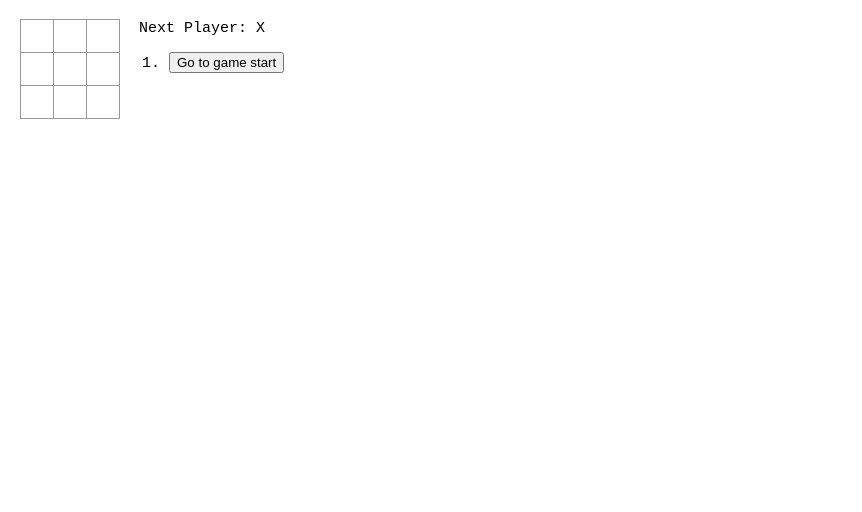
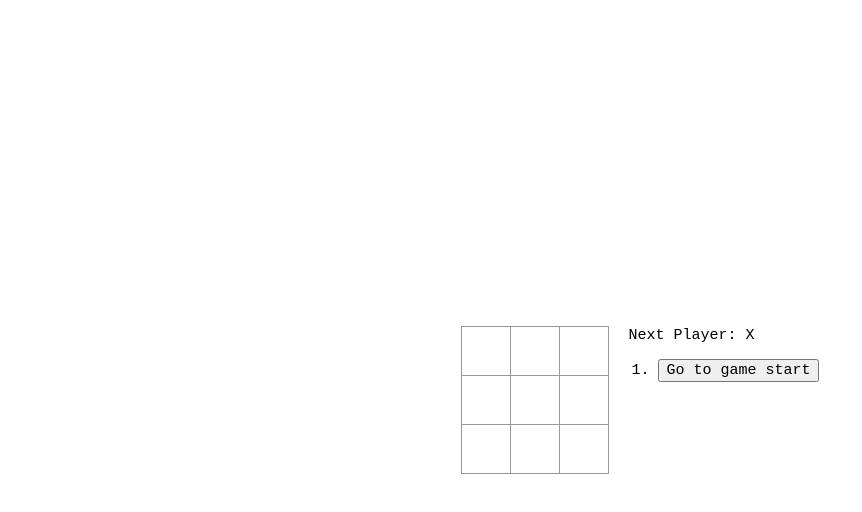
Before and after one commit to tedbyron/react-test, a React app: page / in a window 1280 px wide. Shown: the whole page, without its empty margins (0-862 px from the left). Built offline with nearby package versions, Linux system fonts and the light colour scheme.

Commit message:
Update index, style
index.css: center the game and game info
index.js: add click coordinate history, getCoordinates()
  update moves history logic
normalize.css: create

```diff
--- a/src/index.css
+++ b/src/index.css
@@ -1,43 +1,18 @@
+html {
+  height: 100%;
+}
+
 body {
   font: 15px "Iosevka SS07", monospace;
-  margin: 20px;
+  height: 100%;
+  display: flex;
+  flex-direction: column;
+  justify-content: center;
+  align-items: center;
 }
 
 ol, ul {
   padding-left: 30px;
-}
-
-.board-row:after {
-  clear: both;
-  content: "";
-  display: table;
-}
-
-.status {
-  margin-bottom: 10px;
-}
-
-.square {
-  background: #fff;
-  border: 1px solid #999;
-  float: left;
-  font-size: 24px;
-  font-weight: bold;
-  line-height: 34px;
-  height: 34px;
-  margin-right: -1px;
-  margin-top: -1px;
-  padding: 0;
-  text-align: center;
-  width: 34px;
-}
-
-.square:focus {
-  outline: none;
-}
-
-.kbd-navigation .square:focus {
-  background: #ddd;
 }
 
 .game {
@@ -48,3 +23,22 @@ ol, ul {
 .game-info {
   margin-left: 20px;
 }
+
+.square {
+  background: #fff;
+  border: 1px solid #999;
+  float: left;
+  font-size: 40px;
+  font-weight: bold;
+  line-height: 50px;
+  height: 50px;
+  margin-right: -1px;
+  margin-top: -1px;
+  padding: 0;
+  text-align: center;
+  width: 50px;
+}
+
+.square:focus {
+  outline: none;
+}
--- a/src/index.js
+++ b/src/index.js
@@ -1,32 +1,80 @@
 import React from 'react';
 import ReactDOM from 'react-dom';
+import './normalize.css';
 import './index.css';
 
 class Game extends React.Component {
   constructor(props) {
     super(props);
     this.state = {
-      history: [{squares: Array(9).fill(null)}],
+      history: [
+        {squares: Array(9).fill(null)},
+        {coordinates: Array(2).fill(null)}
+      ],
       stepNumber: 0,
       xIsNext: true
     };
   }
 
   handleClick(i) {
-    const history = this.state.history.slice(0, this.state.stepNumber + 1);
-    const current = history[this.state.stepNumber];
-    const squares = current.squares.slice();
+    const history = this.state.history.slice(0, this.state.stepNumber * 2 + 2);
+    const currentBoard = history[this.state.stepNumber * 2];
+    const currentSquares = currentBoard.squares.slice();
+    const currentLocation = this.getCoordinates(i);
 
-    if (calculateWinner(squares) || squares[i]) {
+    if (this.calculateWinner(currentSquares) || currentSquares[i]) {
       return;
     }
 
-    squares[i] = this.state.xIsNext ? 'X' : 'O';
+    currentSquares[i] = this.state.xIsNext ? 'X' : 'O';
     this.setState({
-      history: history.concat([{squares}]),
-      stepNumber: history.length,
+      history: history.concat([
+        {squares: currentSquares},
+        {coordinates: currentLocation}
+      ]),
+      stepNumber: history.length / 2,
       xIsNext: !this.state.xIsNext
     });
+  }
+
+  calculateWinner(squares) {
+    const lines = [
+      [0, 1, 2],
+      [3, 4, 5],
+      [6, 7, 8],
+      [0, 3, 6],
+      [1, 4, 7],
+      [2, 5, 8],
+      [0, 4, 8],
+      [2, 4, 6]
+    ];
+
+    for (let i = 0; i < lines.length; i++) {
+      const [a, b, c] = lines[i];
+      if (squares[a] && squares[a] === squares[b] && squares[a] === squares[c]) {
+        return squares[a];
+      }
+    }
+    return null;
+  }
+
+  getCoordinates(square) {
+    const board = [
+      [0, 1, 2],
+      [3, 4, 5],
+      [6, 7, 8]
+    ];
+    let row, column;
+
+    for (let i of board) {
+      if (i.includes(square)) {
+        row = board.indexOf(i);
+        break;
+      }
+    }
+    column = board[row].indexOf(square);
+
+    return [row, column];
   }
 
   jumpTo(step) {
@@ -38,32 +86,30 @@ class Game extends React.Component {
 
   render() {
     const history = this.state.history;
-    const current = history[this.state.stepNumber];
-    const winner = calculateWinner(current.squares);
+    const currentBoard = history[this.state.stepNumber * 2];
+    const winner = this.calculateWinner(currentBoard.squares);
+    let moves = [];
 
-    const moves = history.map((step, move) => {
-      const desc = move
-        ? `Go to move #${move}`
+    for (let i = 0; i < history.length / 2; i++) {
+      const desc = i
+        ? `Go to move #${i}`
         : 'Go to game start';
-      return (
-        <li key={move}>
-          <button onClick={() => this.jumpTo(move)}>{desc}</button>
+      moves.push(
+        <li key={i}>
+          <button onClick={() => this.jumpTo(i)}>{desc}</button>
         </li>
-      );
-    });
+      )
+    }
 
-    let status;
-    if (winner) {
-      status = `Winner: ${winner}`;
-    } else {
-      status = `Next Player: ${this.state.xIsNext ? 'X' : 'O'}`;
-    }
+    let status = winner
+      ? `Winner: ${winner}`
+      : `Next Player: ${this.state.xIsNext ? 'X' : 'O'}`;
 
     return (
       <div className="game">
         <div className="game-board">
           <Board
-            squares={current.squares}
+            squares={currentBoard.squares}
             onClick={(i) => this.handleClick(i)}
           />
         </div>
@@ -116,26 +162,6 @@ function Square(props) {
   );
 }
 
-function calculateWinner(squares) {
-  const lines = [
-    [0, 1, 2],
-    [3, 4, 5],
-    [6, 7, 8],
-    [0, 3, 6],
-    [1, 4, 7],
-    [2, 5, 8],
-    [0, 4, 8],
-    [2, 4, 6]
-  ];
-  for (let i = 0; i < lines.length; i++) {
-    const [a, b, c] = lines[i];
-    if (squares[a] && squares[a] === squares[b] && squares[a] === squares[c]) {
-      return squares[a];
-    }
-  }
-  return null;
-}
-
 ReactDOM.render(
   <Game />,
   document.getElementById('root')
```
Also changed, not shown: public/index.html (+1 -0 lines), src/normalize.css (added, +2 -0 lines), 1 other file.
